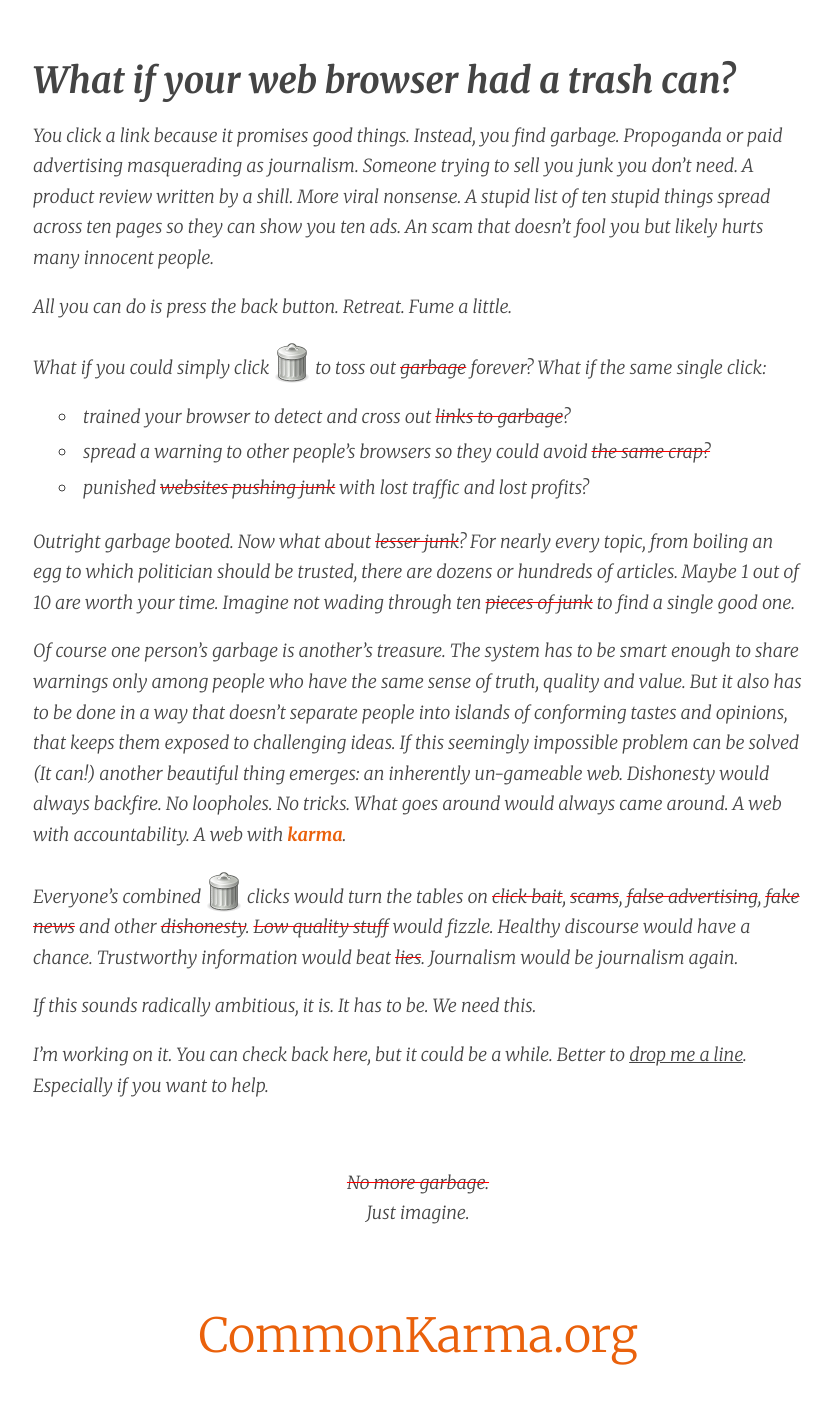
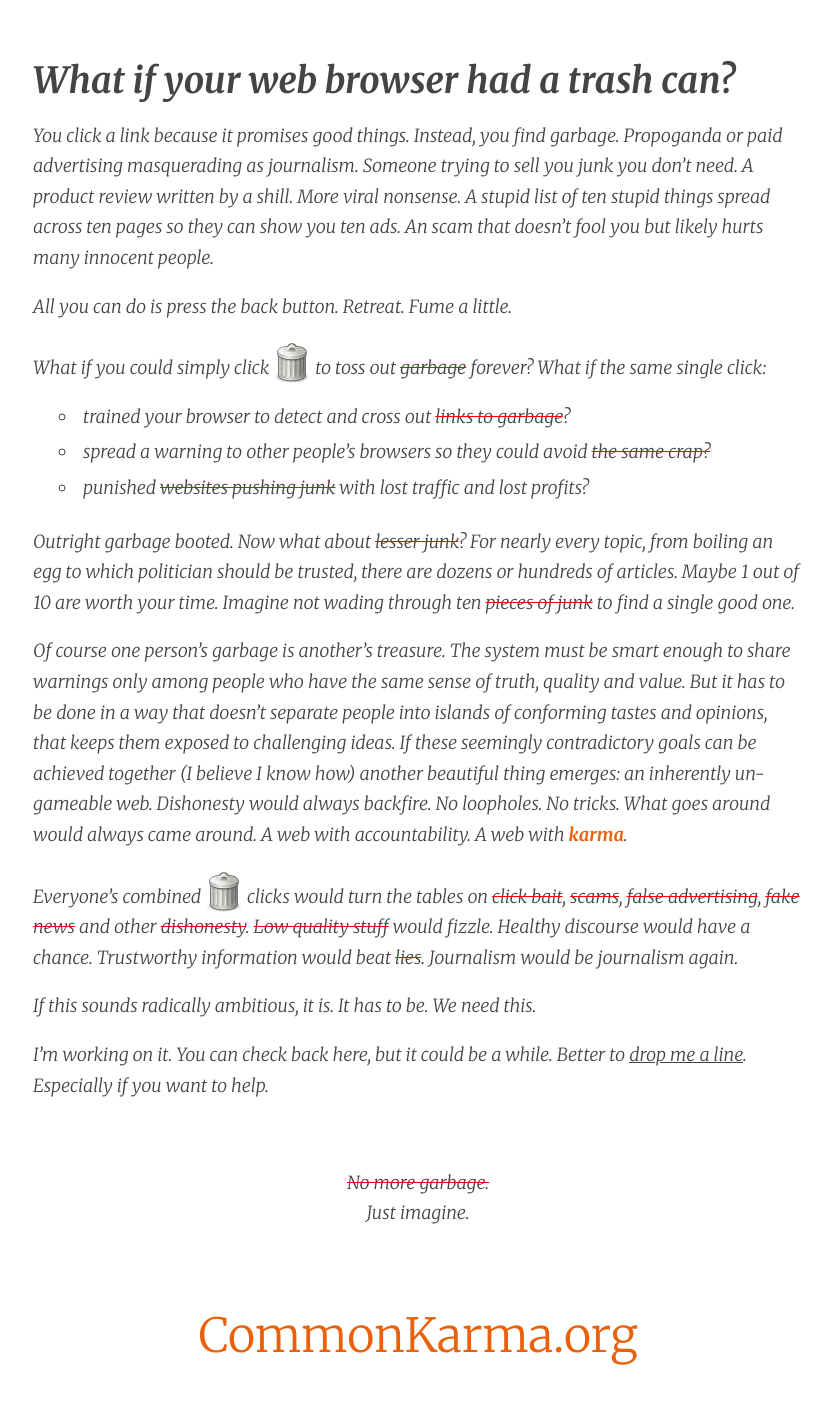
Before and after one commit to commonkarma/commonkarma.org-source, a Jekyll site: the page built from index.md, in a window 1280 px wide. Shown: the whole page, without its empty margins (222-1054 px from the left). Built offline with Jekyll 4.4.1, drawn with Linux system fonts in a browser that asks for light colours; comment, search, counter and statistics services are not loaded.

Commit message:
wordsmith

```diff
--- a/index.md
+++ b/index.md
@@ -19,7 +19,7 @@ What if you could simply click <span class="garbage-can">![a trash can](./images
 
 Outright garbage booted. Now what about <del>lesser junk</del>? For nearly every topic, from boiling an egg to which politician should be trusted, there are dozens or hundreds of articles. Maybe 1 out of 10 are worth your time. Imagine not wading through ten <del>pieces of junk</del> to find a single good one.
 
-Of course one person's garbage is another's treasure. The system has to be smart enough to share warnings only among people who have the same sense of truth, quality and value. But it also has to be done in a way that doesn't separate people into islands of conforming tastes and opinions, that keeps them exposed to challenging ideas. If this seemingly impossible problem can be solved (It can!) another beautiful thing emerges: an inherently un-gameable web. Dishonesty would always backfire. No loopholes. No tricks. What goes around would *always* came around. A web with accountability. A web with **karma**.
+Of course one person's garbage is another's treasure. The system must be smart enough to share warnings only among people who have the same sense of truth, quality and value. But it has to be done in a way that doesn't separate people into islands of conforming tastes and opinions, that keeps them exposed to challenging ideas. If these seemingly contradictory goals can be achieved together (I believe I know how) another beautiful thing emerges: an inherently un-gameable web. Dishonesty would always backfire. No loopholes. No tricks. What goes around would *always* came around. A web with accountability. A web with **karma**.
 
 Everyone's combined <span class="garbage-can">![a trash can](./images/garbage-can.svg)</span> clicks would turn the tables on <del>click bait</del>, <del>scams</del>, <del>false advertising</del>, <del>fake news</del>  and other <del>dishonesty</del>. <del>Low quality stuff</del> would fizzle. Healthy discourse would have a chance. Trustworthy information would beat <del>lies</del>. Journalism would be journalism again.
 
```
